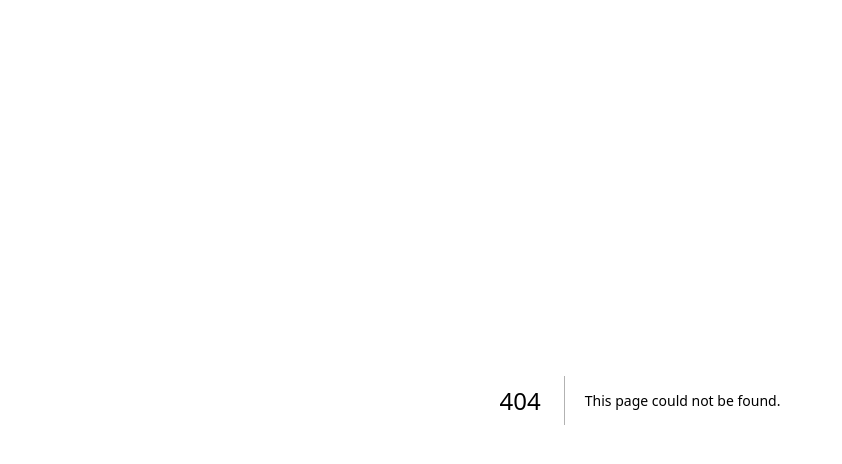
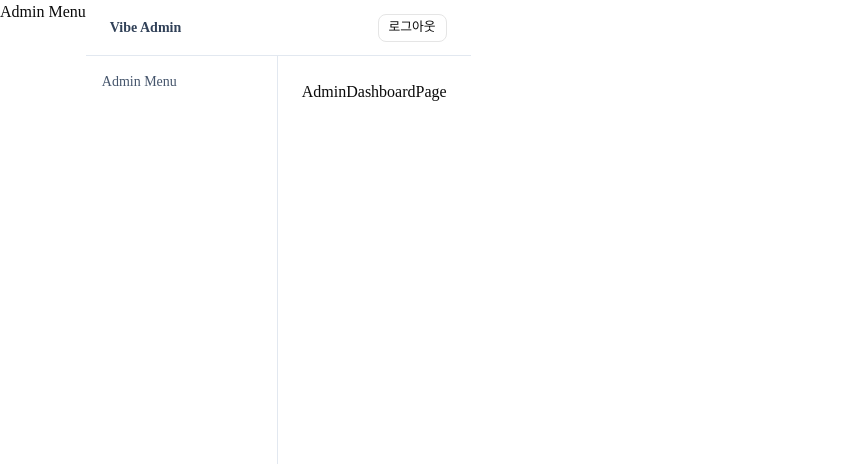
Before and after one commit to nano124124/vibe-myself, a Next.js app in the folder frontend/: page /admin/dashboard in a window 1280 px wide. Before the commit this address had no page. Shown: the top 464 px of the page, without its empty margins (0-842 px from the left). Built offline with nearby package versions, Linux system fonts and the light colour scheme; no server answers.

Commit message:
refactor: move admin pages into (main) route group for layout separation

```diff
--- /dev/null
+++ b/frontend/app/admin/(main)/dashboard/page.tsx
@@ -0,0 +1,3 @@
+export default function AdminDashboardPage() {
+  return <div>AdminDashboardPage</div>
+}
--- /dev/null
+++ b/frontend/app/admin/(main)/layout.tsx
@@ -0,0 +1,15 @@
+import AdminHeader from '@/components/system/AdminHeader'
+
+export default function AdminMainLayout({ children }: { children: React.ReactNode }) {
+  return (
+    <div className="flex min-h-screen flex-col">
+      <AdminHeader />
+      <div className="flex flex-1">
+        <aside className="w-48 border-r border-slate-200 bg-white p-4">
+          <nav className="text-sm text-slate-600">Admin Menu</nav>
+        </aside>
+        <main className="flex-1 p-6">{children}</main>
+      </div>
+    </div>
+  )
+}
```
Also changed, not shown: frontend/app/admin/(main)/claims/page.tsx (renamed from frontend/app/admin/claims/page.tsx), frontend/app/admin/(main)/events/page.tsx (renamed from frontend/app/admin/events/page.tsx), frontend/app/admin/(main)/members/page.tsx (renamed from frontend/app/admin/members/page.tsx), frontend/app/admin/(main)/orders/page.tsx (renamed from frontend/app/admin/orders/page.tsx), frontend/app/admin/(main)/products/[id]/page.tsx (renamed from frontend/app/admin/products/[id]/page.tsx), frontend/app/admin/(main)/products/page.tsx (renamed from frontend/app/admin/products/page.tsx), frontend/app/admin/(main)/promotions/page.tsx (renamed from frontend/app/admin/promotions/page.tsx).
